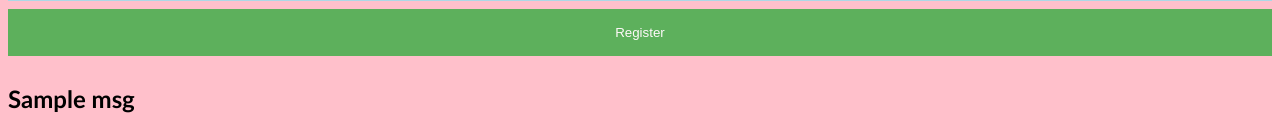
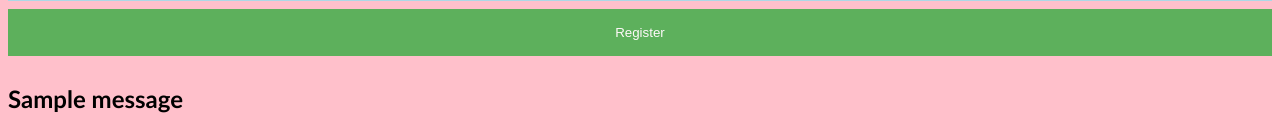
Before and after one commit to shafinfarhan115/travelprojects, a Django app: template travelweb/travelproject/travelproject/templates/register.html in a window 1280 px wide. Shown: the part 692-825 px from the top of the page. Run offline with Django 4.2, Linux system fonts and the light colour scheme; the template is opened without the code that fills it: most values are stand-ins (such as "Sample title", 1, 10 or a date in 2020); one stand-in notice (Sample message) is shown.

Commit message:
Update register.html

```diff
--- a/travelweb/travelproject/travelproject/templates/register.html
+++ b/travelweb/travelproject/travelproject/templates/register.html
@@ -71,7 +71,7 @@ hr {
     </div>
     <button type="submit" class="registerbtn">Register</button>
 </form>
-{%for msg in messsages%}
+{%for msg in messages%}
 <h2>{{msg}}</h2>
 {%endfor%}
 </body>
```
